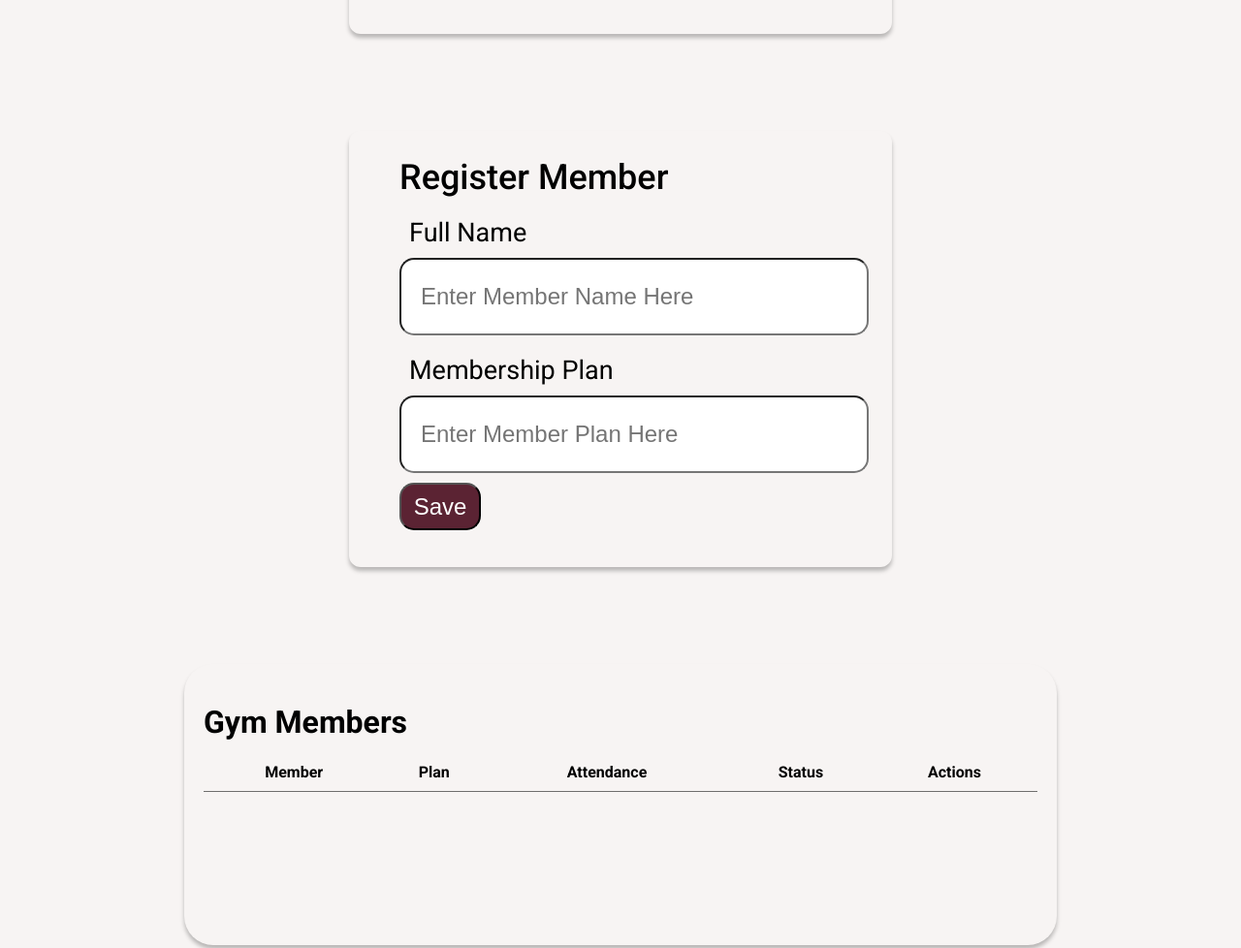
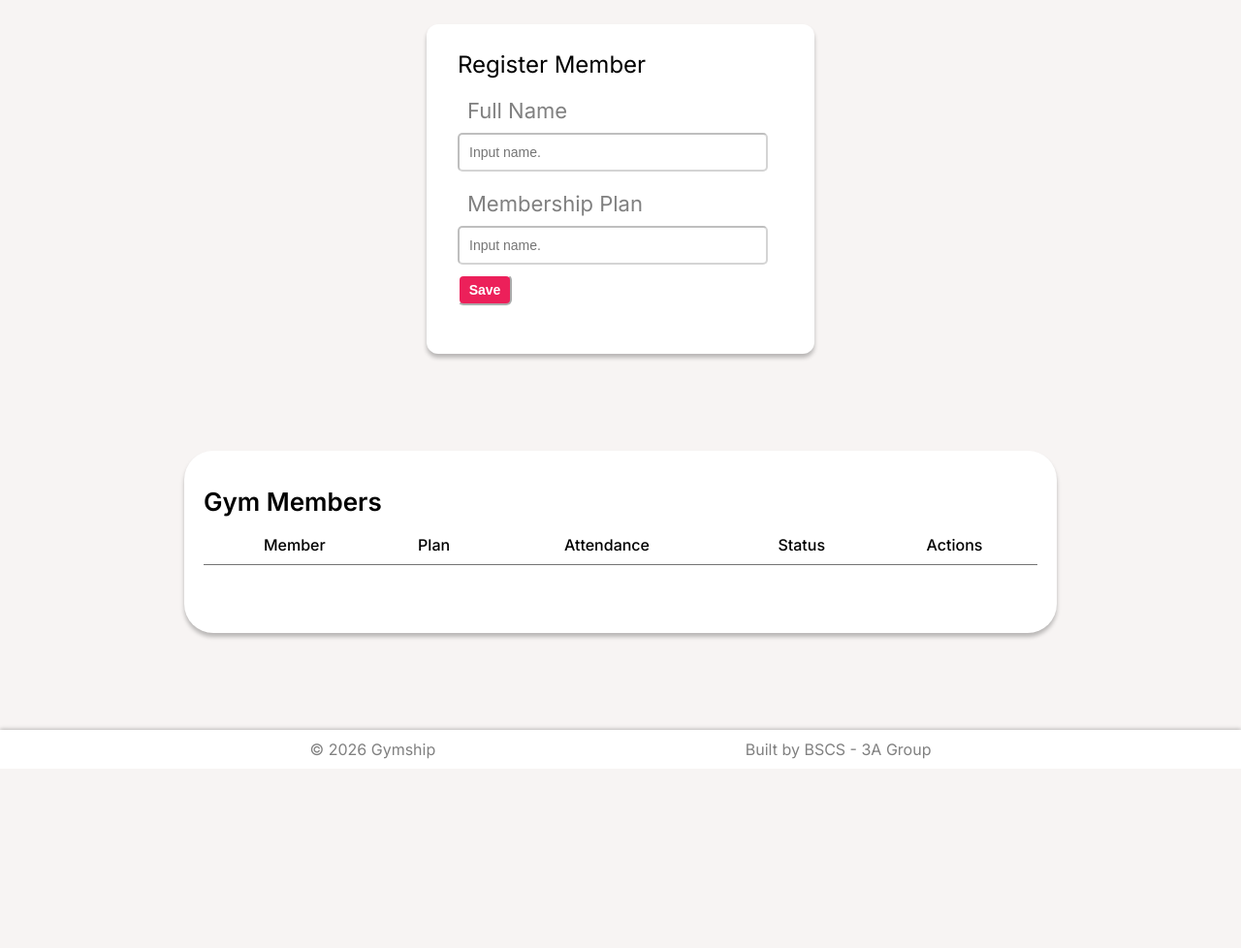
Before and after one commit to Ashinaz/crud-gym-system, a website: page index.html in a window 1280 px wide. Shown: the part 960-1938 px from the top of the page at 97% size. After the commit the page ends 1753 px from the top, so only its background shows below. Drawn offline with Linux system fonts and the light colour scheme.

Commit message:
change color sizing font for cleaner design

```diff
--- a/index.html
+++ b/index.html
@@ -7,7 +7,7 @@
   <link href="style.css" rel="stylesheet">
   <script src="script.js" defer></script>
   <style>
-    @import url('https://fonts.googleapis.com/css2?family=Inter:ital,opsz,wght@0,14..32,100..900;1,14..32,100..900&family=Roboto:ital,wght@0,100..900;1,100..900&display=swap');
+    @import url('https://fonts.googleapis.com/css2?family=Inter:ital,opsz,wght@0,14..32,100..900;1,14..32,100..900&display=swap');
   </style>
 
 </head>
@@ -66,11 +66,11 @@
     <h1>Register Member</h1>
     <div class="input section">
       <label>Full Name</label>
-      <input id="duration" type="text" placeholder="Enter Member Name Here">
+      <input id="duration" type="text" placeholder="Input name.">
     </div>
     <div class="input section">
       <label>Membership Plan</label>
-      <input id="rate" type="text" placeholder="Enter Member Plan Here">
+      <input id="rate" type="text" placeholder="Input name.">
     </div>
     <div class="input buttons">
       <button>Save</button>
--- a/style.css
+++ b/style.css
@@ -1,7 +1,7 @@
 body{
   display:flex;
   margin: 0;
-  font-family: Roboto, sans-serif;
+  font-family: inter;
   flex-direction: column;
   align-items: center;
   justify-content: start;
@@ -17,12 +17,13 @@
   margin: 0;
   padding: 10px 20px 10px 20px;
   display:flex;
+  background-color: #ffffff;
 }
 
 nav h1{
-  color: #5b2333;
+  color: #ce2c5a;
   font-size: 29px;
-  font-weight: 700;
+  font-weight: 500;
   margin: 0 auto 0 0;
 }
 
@@ -39,56 +40,60 @@
 }
 
 .read{
-  color: #5b2333;
+  color: #ce2c5a;
 }
 .delete{
   color: #f90706;
 }
 
 .input.container{
-  width: 560px;
-  height: 450px;
+  width: 400px;
+  height: 340px;
   box-shadow: 0 4px 4px 0 rgba(0, 0, 0, 0.25);
   box-sizing: border-box;
   display: flex;
   flex-direction: column;
   gap: 10px;
   border-radius: 12px;
-  padding: 27px 52px 27px 52px;
+  padding: 27px 72px 27px 32px;
+  background-color: white;
 }
 
 .input.container h1{
-  font-size: 36px;
-  font-weight: 500;
+  font-size: 24px;
+  font-weight: 400;
   margin: 0;
 }
 
 .input.section{
   display: flex;
   flex-direction: column;
+  color: gray;
 }
 
 .input.section input{
-  border-radius: 15px;
-  width: 450px;
-  height: 56px;
-  padding: 10px 10px 10px 20px;
-  font-size: 24px;
+  border-color: rgba(0, 0, 0, 0.25);
+  border-radius: 5px;
+  width: 100%;
+  height: 16px;
+  padding: 10px 10px 10px 10px;
+  font-size: 14px;
   font-weight: 400;
 }
 
 .input.section label{
-  font-size: 27px;
+  font-size: 22px;
   padding: 10px
 }
 
 .input.buttons button{
-  background-color: #5b2333;
-  border-radius: 15px;
-  width: 84px;
-  height: 49px;
-  font-size: 24px;
-  font-weight: 500;
+  background-color: #ec205a;
+  border-color: rgb(255, 255, 255);
+  border-radius: 6px;
+  width: 56px;
+  height: 32px;
+  font-size: 14px;
+  font-weight: bold;
   color: white;
 }
 
@@ -136,15 +141,22 @@
 .status.container .text{
   font-size: 19px
 }
+
 .table.container{
   width: 900px;
-  height: 290px;
+  height: 100%;
   box-shadow: 0 4px 4px 0 rgba(0, 0, 0, 0.25);
   border-radius: 30px;
   display: flex;
   flex-direction: column;
   box-sizing: border-box;
-  padding: 20px
+  padding: 20px 20px 70px 20px;
+  background-color: white;
+}
+
+.table.container h1{
+  font-weight: 600;
+  font-size: 26px;
 }
 
 .table.container table{
@@ -155,6 +167,7 @@
 .table.container th{
   border-bottom: .5px solid #0000008c;
   padding-bottom: 10px;
+  font-weight: 500;
 }
 
 footer{
@@ -163,11 +176,6 @@
   justify-content: space-evenly;
   padding: 10px 0 10px 0;
   box-shadow: 0 -1px 4px 0 rgba(0, 0, 0, 0.25);
+  background-color: white;
+  color: gray;
 }
-
-.card.container{
-  display: flex;
-  justify-content: center;
-
-  gap: 60px;
-}
```
